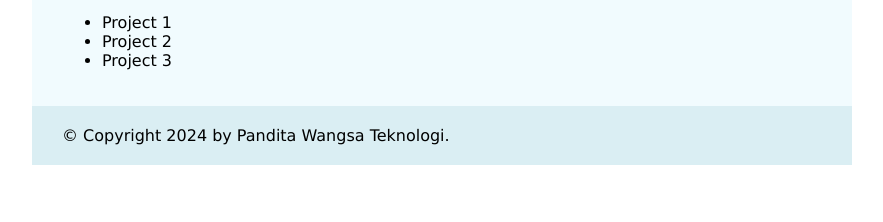
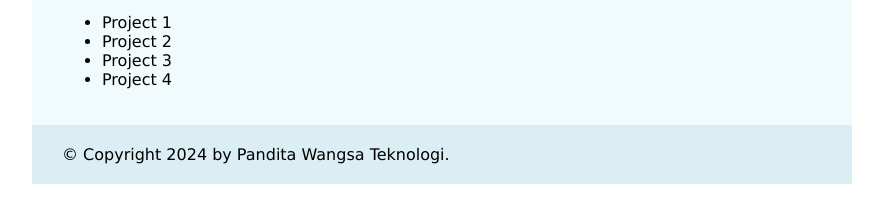
Before and after one commit to panditawangsateknologi/panditawangsateknologi.github.io, a plain HTML site: page projects/index.html in a window 1280 px wide. Shown: the part 268-490 px from the top of the page, without its empty margins (198-1081 px from the left). Drawn offline with Linux system fonts and the light colour scheme.

Commit message:
Synchronized build

```diff
--- a/projects/index.html
+++ b/projects/index.html
@@ -26,6 +26,7 @@
 <li>Project 1</li>
 <li>Project 2</li>
 <li>Project 3</li>
+<li>Project 4</li>
 </ul>
 
 
```
